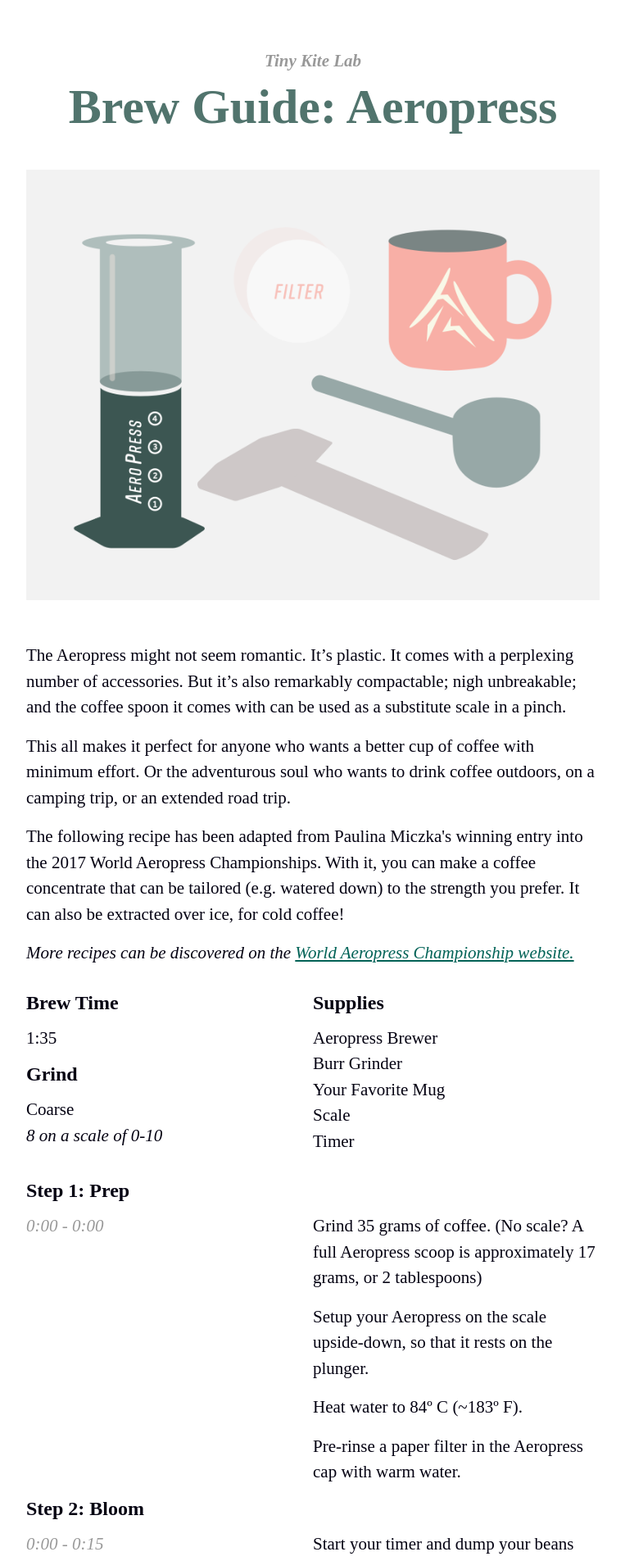
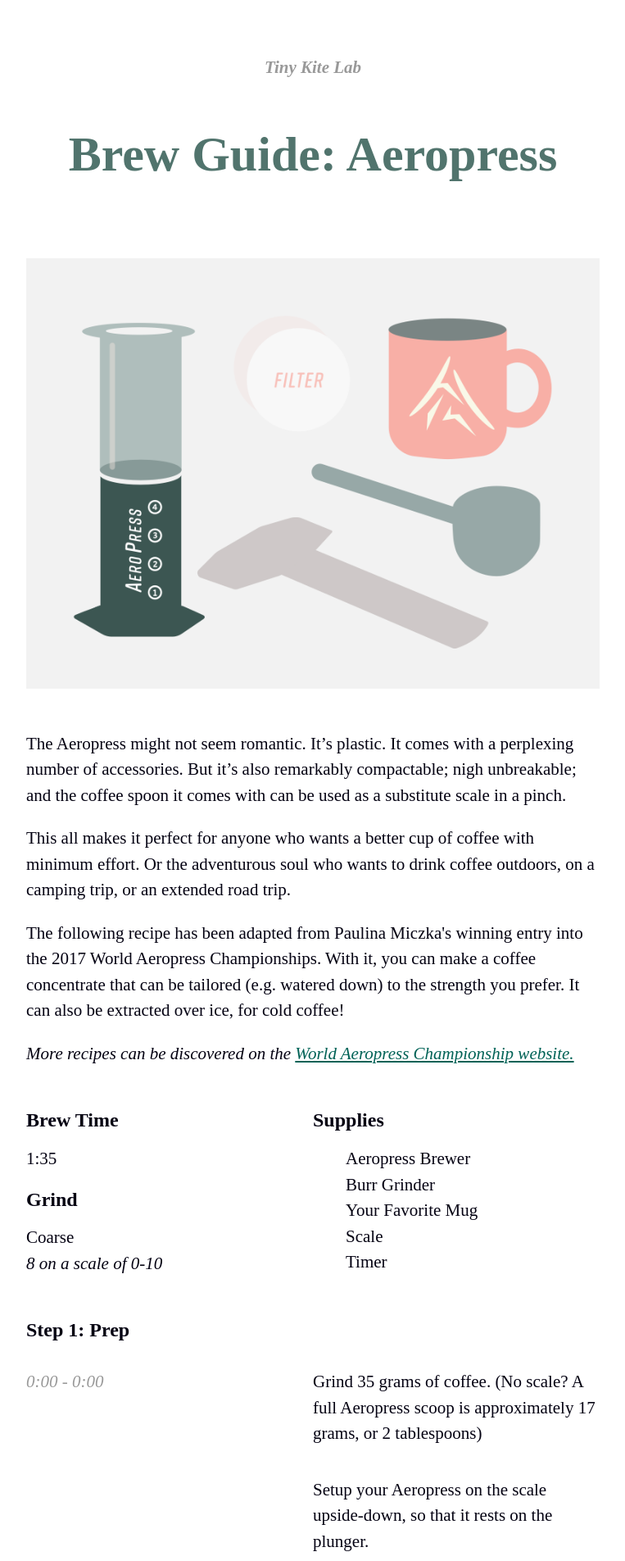
Before and after one commit to tinykite/tinykite.github.io, a Jekyll site: the page built from coffeelab.html, in a window 1280 px wide. Shown: the top 1904 px of the page at 82% size, without its empty margins (258-1021 px from the left). Built offline with Jekyll 4.4.1, drawn with Linux system fonts in a browser that asks for light colours; some web fonts are replaced.

Commit message:
Refactor: remove unecessary css reset
This commit removes the unecessary css reset previously included in the stylesheet.

```diff
--- a/assets/css/coffee.scss
+++ b/assets/css/coffee.scss
@@ -1,13 +1,5 @@
 ---
 ---
-
-/* Reset */
-html, body, div, object, h1, h2, h3, h4, h5, h6, p, blockquote, object, iframe, ol, ul, li, form, legend, label, table, header, footer, nav, section, figure, hgroup, span, aside, pre, a, img, tr, th, td, tbody, tfoot, summary, time, mark, audio, video, time {
-  margin: 0;
-  padding: 0;
-  border: 0;
-}
-
 h2, h3, h4, h5 {
 	font-weight: 700;
 }
```
